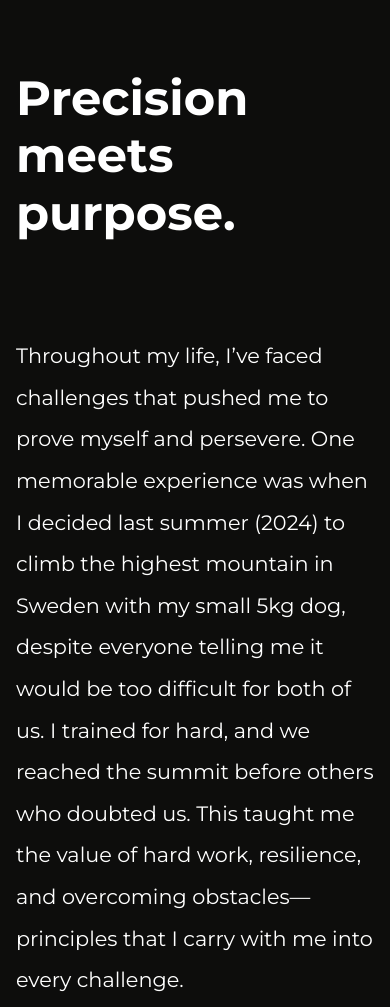
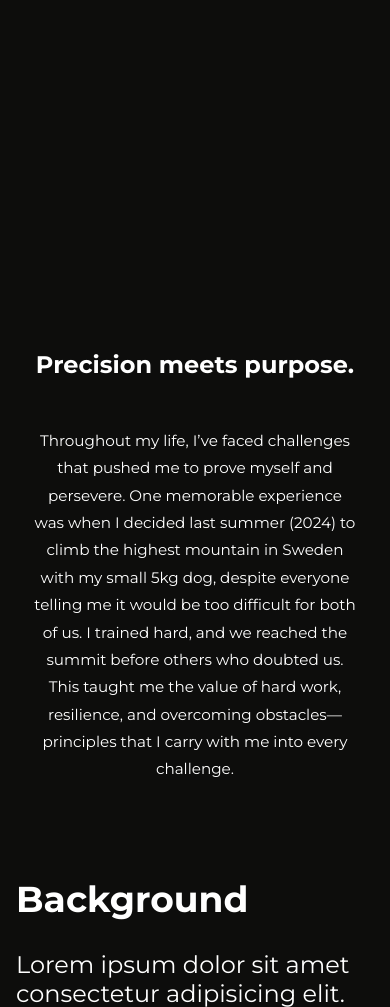
Before and after one commit to svinxen/svinxio, a plain HTML site: page index.html in a window 390 px wide. Shown: the part 846-1853 px from the top of the page. Drawn offline with Linux system fonts and the light colour scheme.

Commit message:
edit values

```diff
--- a/index.html
+++ b/index.html
@@ -62,18 +62,19 @@
   </section>
 
   <!-- Resterande sektioner... -->
-<section id="values" class="content-section1 values-section">
-  <div class="values-wrapper">
+<section class="values-section">
+  <div class="values-container">
     <div class="values-left animate-on-scroll">
-      <h1>Precision meets purpose.</h1>
+      <h2>Precision meets purpose.</h2>
     </div>
     <div class="values-right animate-on-scroll">
       <p>
-        Throughout my life, I’ve faced challenges that pushed me to prove myself and persevere. One memorable experience was when I decided last summer (2024) to climb the highest mountain in Sweden with my small 5kg dog, despite everyone telling me it would be too difficult for both of us. I trained for hard, and we reached the summit before others who doubted us. This taught me the value of hard work, resilience, and overcoming obstacles— principles that I carry with me into every challenge.
+        Throughout my life, I’ve faced challenges that pushed me to prove myself and persevere. One memorable experience was when I decided last summer (2024) to climb the highest mountain in Sweden with my small 5kg dog, despite everyone telling me it would be too difficult for both of us. I trained hard, and we reached the summit before others who doubted us. This taught me the value of hard work, resilience, and overcoming obstacles—principles that I carry with me into every challenge.
       </p>
     </div>
   </div>
 </section>
+
 
 
   <section id="background" class="content-section">
--- a/style.css
+++ b/style.css
@@ -221,42 +221,65 @@ nav a:hover {
 }
 
 
-.values-wrapper {
-  display: flex;
-  gap: 25rem;
-  align-items: flex-start;
-  justify-content: space-between;
+.values-section {
+  padding: 2rem 2rem;
+  background-color: var(--background-color);
+  color: white;
 }
 
-.values-left {
-  flex: 1;
-  font-size: 4.5rem;
-  font-weight: 700;
-  line-height: 1.2;
+.values-container {
+  display: flex;
+  flex-direction: row;
+  align-items: flex-end; /* Vertikal centrering */
+  justify-content: space-between;
+  gap: 3rem;
+  max-width: 1600px;
+  margin: 0 auto;
+  padding-top: 20rem;
 }
 
+.values-left,
 .values-right {
-  flex: 2;
-  font-size: 1.3rem;
-  line-height: 2;
+  flex: 1;
 }
 
-/* Responsiv layout */
+.values-left h2 {
+  font-size: 7rem;
+  font-weight: 700;
+  margin: 0;
+}
+
+.values-right p {
+  font-size: 1.3rem;
+  line-height: 1.8;
+  margin: 0;
+}
+
+/* Responsiv design för mindre skärmar */
 @media (max-width: 768px) {
-  .values-wrapper {
+  .values-container {
     flex-direction: column;
-    gap: 2rem;
+    align-items: center;
+    text-align: center;
   }
 
-  .values-left {
-    font-size: 2rem;
+  .values-left,
+  .values-right {
+    width: 100%;
+  }
+
+  .values-left h2 {
+    font-size: 1.5rem;
+  }
+
+  .values-right p {
+    font-size: 0.95rem;
   }
 }
 
-/* Scroll-animation */
 .animate-on-scroll {
   opacity: 0;
-  transform: translateX(80px);
+  transform: translateX(60px);
   transition: opacity 0.6s ease-out, transform 0.6s ease-out;
 }
 
```
Also changed, not shown: 1 other file.
